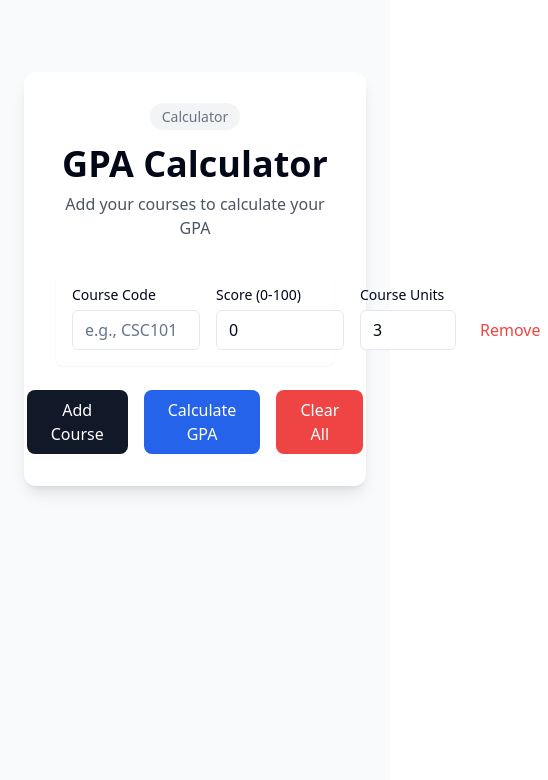
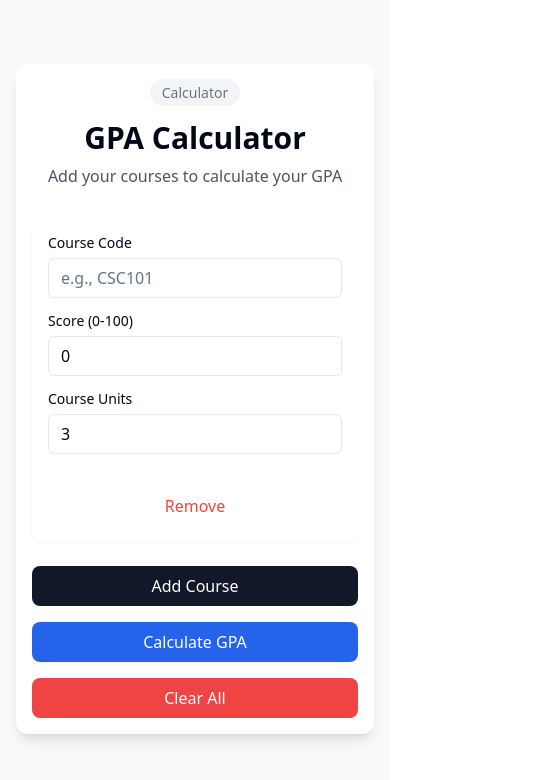
Before and after one commit to Jay-fri/gpa-garden, a React (Vite) app: page / in a window 390 px wide. Both pictures are taken after a click on the button "Add Course". Shown: the top 780 px of the page, 548 px wide, since content can reach past the window. Built offline with nearby package versions, Linux system fonts and the light colour scheme.

Commit message:
Improve Responsiveness of UI
[skip gpt_engineer]

```diff
--- a/src/components/CourseEntry.tsx
+++ b/src/components/CourseEntry.tsx
@@ -30,9 +30,9 @@ const CourseEntry: React.FC<CourseEntryProps> = ({
       initial={{ opacity: 0, y: 20 }}
       animate={{ opacity: 1, y: 0 }}
       exit={{ opacity: 0, y: -20 }}
-      className="flex gap-4 items-end mb-4 p-4 bg-white rounded-lg shadow-sm"
+      className="flex flex-col sm:flex-row gap-4 items-start sm:items-end mb-4 p-4 bg-white rounded-lg shadow-sm"
     >
-      <div className="flex flex-col gap-2">
+      <div className="flex flex-col gap-2 w-full sm:w-auto">
         <Label htmlFor={`courseCode-${id}`}>Course Code</Label>
         <Input
           id={`courseCode-${id}`}
@@ -40,11 +40,11 @@ const CourseEntry: React.FC<CourseEntryProps> = ({
           value={courseCode}
           onChange={(e) => onCourseCodeChange(id, e.target.value)}
           placeholder="e.g., CSC101"
-          className="w-32"
+          className="w-full sm:w-32"
         />
       </div>
 
-      <div className="flex flex-col gap-2">
+      <div className="flex flex-col gap-2 w-full sm:w-auto">
         <Label htmlFor={`grade-${id}`}>Score (0-100)</Label>
         <Input
           id={`grade-${id}`}
@@ -54,11 +54,11 @@ const CourseEntry: React.FC<CourseEntryProps> = ({
           value={grade}
           onChange={(e) => onGradeChange(id, Number(e.target.value))}
           placeholder="Score"
-          className="w-32"
+          className="w-full sm:w-32"
         />
       </div>
 
-      <div className="flex flex-col gap-2">
+      <div className="flex flex-col gap-2 w-full sm:w-auto">
         <Label htmlFor={`credits-${id}`}>Course Units</Label>
         <Input
           id={`credits-${id}`}
@@ -68,13 +68,13 @@ const CourseEntry: React.FC<CourseEntryProps> = ({
           value={credits}
           onChange={(e) => onCreditsChange(id, Number(e.target.value))}
           placeholder="Units"
-          className="w-24"
+          className="w-full sm:w-24"
         />
       </div>
 
       <button
         onClick={() => onRemove(id)}
-        className="p-2 text-red-500 hover:text-red-700 transition-colors"
+        className="p-2 text-red-500 hover:text-red-700 transition-colors w-full sm:w-auto mt-4 sm:mt-0"
       >
         Remove
       </button>
--- a/src/components/GpaCalculator.tsx
+++ b/src/components/GpaCalculator.tsx
@@ -108,17 +108,17 @@ const GpaCalculator: React.FC = () => {
   const classification = getClassification(gpa);
 
   return (
-    <div className="max-w-2xl mx-auto p-6">
+    <div className="w-full max-w-2xl mx-auto p-4 sm:p-6">
       <motion.div
         initial={{ opacity: 0, y: 20 }}
         animate={{ opacity: 1, y: 0 }}
-        className="bg-white rounded-xl shadow-lg p-8"
+        className="bg-white rounded-xl shadow-lg p-4 sm:p-8"
       >
         <div className="text-center mb-8">
           <span className="text-sm font-medium text-gray-500 bg-gray-100 px-3 py-1 rounded-full">
             Calculator
           </span>
-          <h1 className="text-4xl font-bold mt-4 mb-2">GPA Calculator</h1>
+          <h1 className="text-3xl sm:text-4xl font-bold mt-4 mb-2">GPA Calculator</h1>
           <p className="text-gray-600">Add your courses to calculate your GPA</p>
         </div>
 
@@ -135,10 +135,10 @@ const GpaCalculator: React.FC = () => {
           ))}
         </AnimatePresence>
 
-        <div className="flex gap-4 justify-center mt-6">
+        <div className="flex flex-col sm:flex-row gap-4 justify-center mt-6">
           <button
             onClick={addCourse}
-            className="px-6 py-2 bg-gray-900 text-white rounded-lg hover:bg-gray-800 transition-colors"
+            className="px-6 py-2 bg-gray-900 text-white rounded-lg hover:bg-gray-800 transition-colors w-full sm:w-auto"
           >
             Add Course
           </button>
@@ -146,13 +146,13 @@ const GpaCalculator: React.FC = () => {
             <>
               <button
                 onClick={handleCalculateGPA}
-                className="px-6 py-2 bg-blue-600 text-white rounded-lg hover:bg-blue-700 transition-colors"
+                className="px-6 py-2 bg-blue-600 text-white rounded-lg hover:bg-blue-700 transition-colors w-full sm:w-auto"
               >
                 Calculate GPA
               </button>
               <button
                 onClick={clearAll}
-                className="px-6 py-2 bg-red-500 text-white rounded-lg hover:bg-red-600 transition-colors"
+                className="px-6 py-2 bg-red-500 text-white rounded-lg hover:bg-red-600 transition-colors w-full sm:w-auto"
               >
                 Clear All
               </button>
@@ -166,9 +166,9 @@ const GpaCalculator: React.FC = () => {
             animate={{ opacity: 1, scale: 1 }}
             className="mt-8 text-center"
           >
-            <div className="text-6xl font-bold">{gpa}</div>
+            <div className="text-5xl sm:text-6xl font-bold">{gpa}</div>
             <div className="text-gray-500 mt-2">Cumulative GPA</div>
-            <div className="text-xl font-semibold mt-4 text-blue-600">{classification}</div>
+            <div className="text-lg sm:text-xl font-semibold mt-4 text-blue-600">{classification}</div>
           </motion.div>
         )}
       </motion.div>
```
